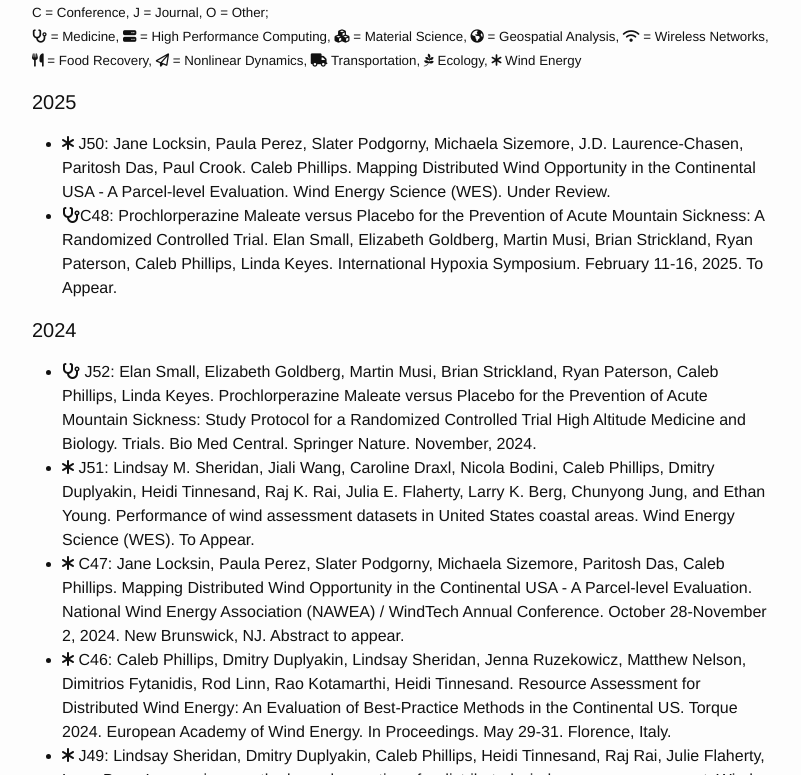
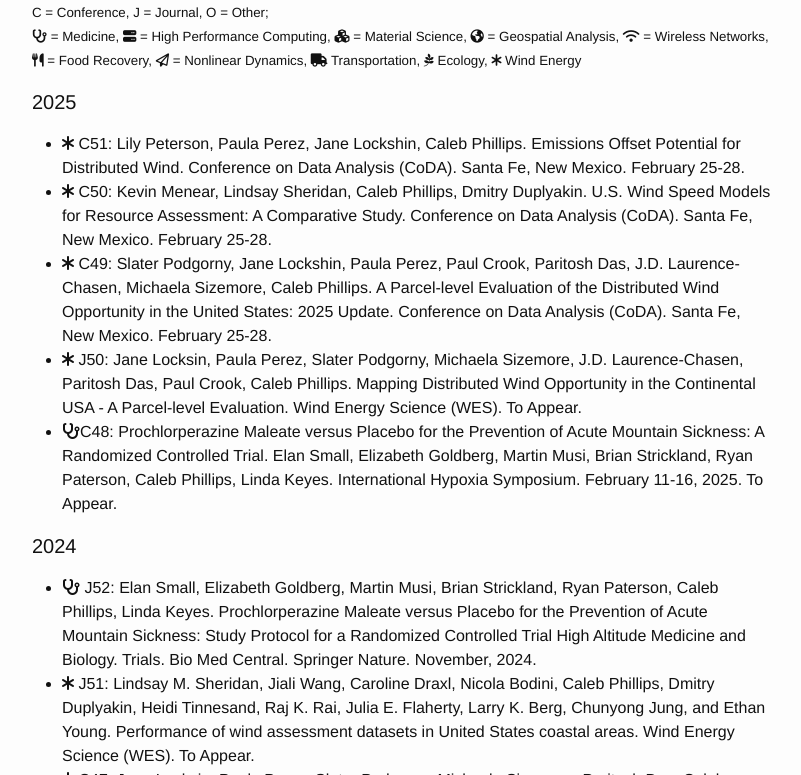
Before and after one commit to somerandomsequence/smallwhitecube, a Jekyll site: the page built from research.md, in a window 1280 px wide and 900 px high, scrolled down 759 px, cut to the strip 125-900 px from the top of the window. Shown: the whole strip, without its empty margins (238-1039 px from the left). Built offline with Jekyll 4.4.1, drawn with Linux system fonts in a browser that asks for light colours; nearby versions of some CDN libraries; some of the changed text lies outside the part shown.

Commit message:
Update papers.html

```diff
--- a/_includes/papers.html
+++ b/_includes/papers.html
@@ -18,10 +18,20 @@
 
   <h4>2025</h4>
   <ul>
+   <li><i class="fa fa-asterisk" aria-hidden="true"></i> C51: Lily Peterson, Paula Perez, Jane Lockshin, Caleb Phillips.
+     Emissions Offset Potential for Distributed Wind. Conference on Data Analysis (CoDA).
+     Santa Fe, New Mexico. February 25-28.</li>
+   <li><i class="fa fa-asterisk" aria-hidden="true"></i> C50: Kevin Menear, Lindsay Sheridan, Caleb Phillips, Dmitry Duplyakin.
+     U.S. Wind Speed Models for Resource Assessment: A Comparative Study. Conference on Data Analysis (CoDA).
+     Santa Fe, New Mexico. February 25-28.</li>
+   <li><i class="fa fa-asterisk" aria-hidden="true"></i> C49: Slater Podgorny, Jane Lockshin, Paula Perez, Paul Crook, Paritosh Das,
+     J.D. Laurence-Chasen, Michaela Sizemore, Caleb Phillips.
+     A Parcel-level Evaluation of the Distributed Wind Opportunity in the United States: 2025 Update. Conference on Data Analysis (CoDA).
+     Santa Fe, New Mexico. February 25-28.</li>
    <li><i class="fa fa-asterisk" aria-hidden="true"></i> J50: Jane Locksin, Paula Perez,
-     Slater Podgorny, Michaela Sizemore, J.D. Laurence-Chasen, Paritosh Das, Paul Crook. Caleb Phillips.
+     Slater Podgorny, Michaela Sizemore, J.D. Laurence-Chasen, Paritosh Das, Paul Crook, Caleb Phillips.
      Mapping Distributed Wind Opportunity in the Continental USA -
-     A Parcel-level Evaluation. Wind Energy Science (WES). Under Review.</li>
+     A Parcel-level Evaluation. Wind Energy Science (WES). To Appear.</li>
     <li><i class="fa fa-stethoscope" aria-hidden="true"></i>C48: Prochlorperazine
      Maleate versus Placebo for the Prevention of Acute Mountain Sickness: A Randomized Controlled Trial. Elan Small, Elizabeth Goldberg,
      Martin Musi, Brian Strickland, Ryan Paterson, Caleb Phillips, Linda Keyes. International Hypoxia Symposium. February 11-16, 2025. To Appear.
@@ -249,8 +259,9 @@ American Journal of Medicine (2018). <a href="https://doi.org/10.1016/j.amjmed.2
 
 <h3>Invited Talks</h3>
 <ul>
+ <li><i class="fa fa-truck" aria-hidden="true"></i> T27: Caleb Phillips. Distributed Wind Energy Futures Study - Results at the Local Level. <a href="https://distributedwind.org/">Distributed Wind 2025</a>. February 24-26, 2025. Arlington, Virginia.</li>
  <li><i class="fa fa-truck" aria-hidden="true"></i> T26: Caleb Phillips. Athena ZEV. <a href="https://aaae.org/green">Airports Going Green</a>. November 12-15, 2024. Chicago, Illinois.</li>
- <li><i class="fa fa-cubes" aria-hidden="true"></i> T25: Caleb Phillips. Making NREL Market Data Locally Accessible. Distributed Wind Energy Association (DWEA) Annual Meeting. Washington, DC. February 24, 2024.</li>
+ <li><i class="fa fa-asterisk" aria-hidden="true"></i> T25: Caleb Phillips. Making NREL Market Data Locally Accessible. Distributed Wind Energy Association (DWEA) Annual Meeting. Washington, DC. February 24, 2024.</li>
  <li><i class="fa fa-cubes" aria-hidden="true"></i> T24: Caleb Phillips. Robust System-Scale Modeling and AI Applications for Energy Systems. Digital Engineering Conference at Idaho National Laboratory. April 30, 2023.</li>
  <li><i class="fa fa-truck" aria-hidden="true"></i> T23: Caleb Phillips. The Athena Project at DFW Airport. <a href="https://reutersevents.com/events/mobility-usa/">Mobility Summit - Reuters Events</a>. October 22-23, 2020. Global Online Edition.</li>
  <li><i class="fa fa-truck" aria-hidden="true"></i> T22: Caleb Phillips. Sustainability and Asset Management. Airports Going Green. Chicago, IL. November 6, 2019.</li>
```
